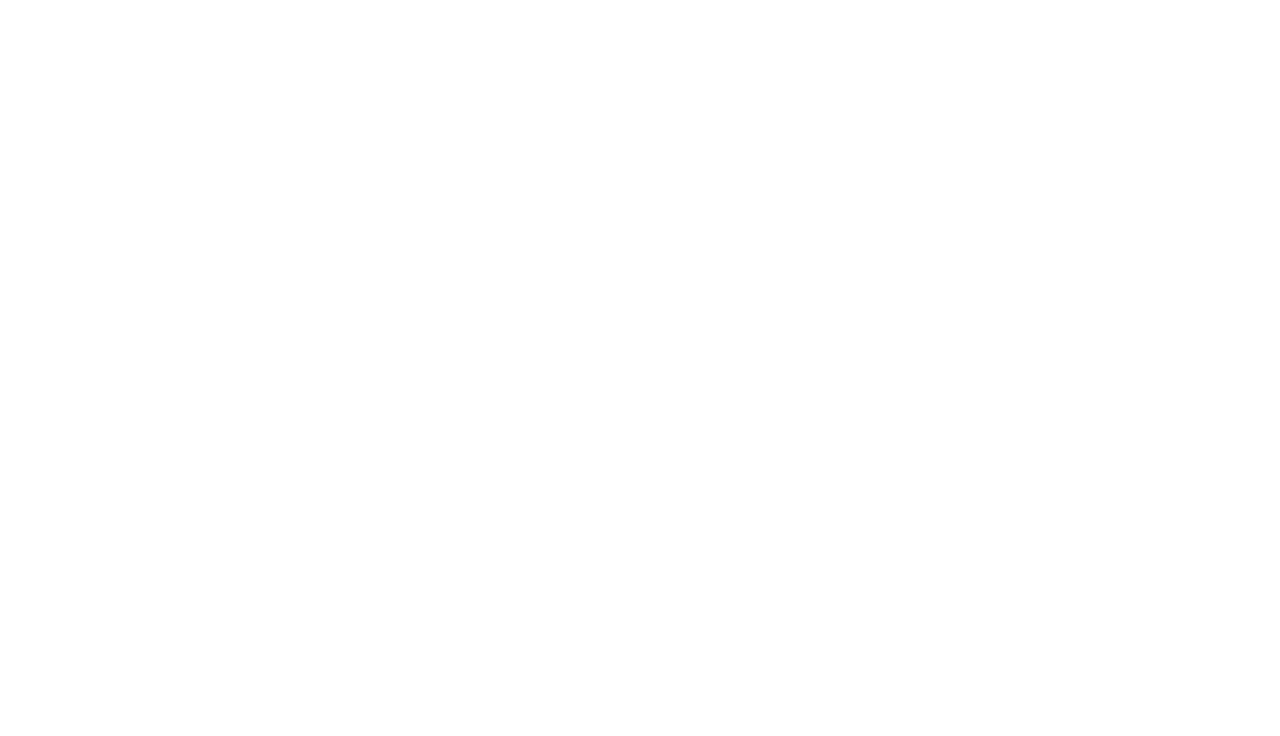
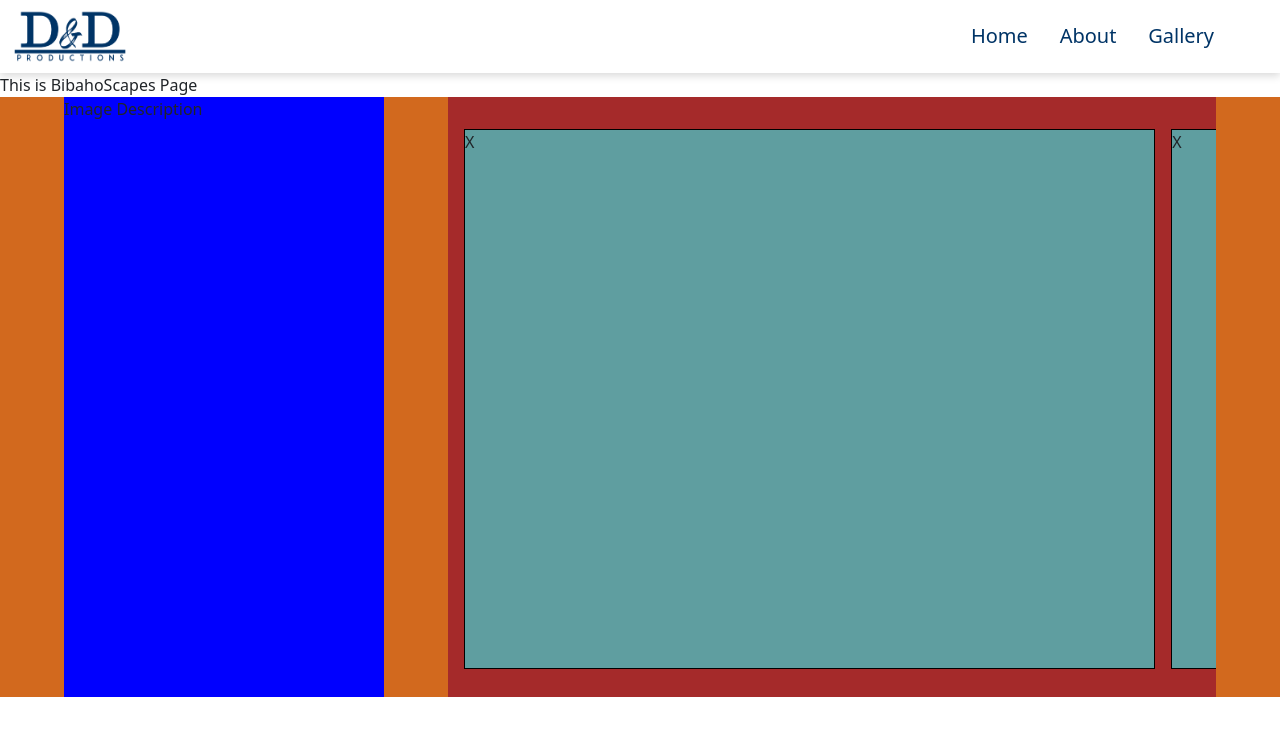
Before and after one commit to jyotirmoy1997/photo-portfolio, a React (Vite) app: page /bibahoscapes in a window 1280 px wide. Before the commit this address had no page. Shown: the top 736 px of the page. Built offline with nearby package versions, Linux system fonts and the light colour scheme.

Commit message:
Added 4 New Routes -> BibahoScapes, BrandStand, MediaPedia & PixelPerfect, Added Gallery Item Component, Added Images Page Component, Renamed Website

```diff
--- a/index.html
+++ b/index.html
@@ -4,7 +4,7 @@
     <meta charset="UTF-8" />
     <link rel="icon" type="image/svg+xml" href="/vite.svg" />
     <meta name="viewport" content="width=device-width, initial-scale=1.0" />
-    <title>Vite + React</title>
+    <title>D&D Productions</title>
   </head>
   <body>
     <div id="root"></div>
--- a/src/App.jsx
+++ b/src/App.jsx
@@ -3,6 +3,10 @@
 import Home from './routes/home/home.component';
 import Gallery from './routes/gallery/gallery.component';
 import About from './routes/about/about.component';
+import BBS from "./routes/bibahoscapes/bbs.routes"
+import PP from "./routes/pixelperfect/pp.routes"
+import BStand from "./routes/brandstand/bstand.routes"
+import MPedia from "./routes/mediapedia/mp.routes"
 import './App.css';
 
 function App() {
@@ -10,7 +14,14 @@
     <Routes>
       <Route path='/' element={<Navigation/>}>
         <Route index={true} element={<Home />} />
-        <Route path='/gallery' element={<Gallery />} />
+        <Route path='/gallery/*' element={<Gallery />}/>
+
+        {/* Separate Routes for Test */}
+        <Route path="/bibahoscapes" element={<BBS />} />
+        <Route path="/pixelperfect" element={<PP />} />
+        <Route path="/brandstand" element={<BStand />} />
+        <Route path="/mediapedia" element={<MPedia />} />
+
         <Route path='/about' element={<About />} />
       </Route>
     </Routes>
--- /dev/null
+++ b/src/components/gallery-item/gallery-item.component.jsx
@@ -0,0 +1,19 @@
+import "./gallery-item.styles.css"
+
+const GalleryItem = ({logo, imageArray}) => {
+    return(
+        <div className="gallery-item-wrapper">
+            <img src="" alt="" />
+            <div className="image-container">
+                <div className="image-dummy">X</div>
+                <div className="image-dummy">X</div>
+                <div className="image-dummy">X</div>
+                <div className="image-dummy">X</div>
+                <div className="image-dummy">X</div>
+                <div className="image-dummy">X</div>
+            </div>
+        </div>
+    )
+}
+
+export default GalleryItem
--- /dev/null
+++ b/src/components/gallery-item/gallery-item.styles.css
@@ -0,0 +1,18 @@
+.gallery-item-wrapper{
+    background-color: chocolate;
+}
+
+.image-container{
+    width: 80%;
+    display: flex;
+    flex-wrap: wrap;
+    justify-content: space-evenly;
+    gap: 20px;
+    margin: 0 auto;
+}
+
+.image-dummy{
+    height: 300px;
+    width: 300px;
+    background-color: brown;
+}
--- /dev/null
+++ b/src/components/images-page/images-page.component.jsx
@@ -0,0 +1,21 @@
+import "./images-page.styles.css"
+
+const ImagePage = () => {
+    return(
+        <div className="image-page-wrapper">
+            <div className="image-desc">
+                Image Description
+            </div>
+            <div className="gallery-image-slider">
+                <div className="img-x">X</div>
+                <div className="img-x">X</div>
+                <div className="img-x">X</div>
+                <div className="img-x">X</div>
+                <div className="img-x">X</div>
+                <div className="img-x">X</div>
+            </div>
+        </div>
+    )
+}
+
+export default ImagePage
--- /dev/null
+++ b/src/components/images-page/images-page.styles.css
@@ -0,0 +1,29 @@
+.image-page-wrapper{
+    background-color: chocolate;
+    height: 600px;
+    display: flex;
+    justify-content: space-evenly;
+}
+
+.image-desc{
+    background-color: blue;
+    width: 25%;
+}
+
+.gallery-image-slider{
+    background-color: brown;
+    width: 60%;
+    overflow: auto;
+    white-space: nowrap;
+    align-items: center;
+}
+
+.img-x{
+    background-color:cadetblue;
+    display: inline-block;
+    height: 90%;
+    width: 90%;
+    border: 1px solid black;
+    margin-top: 2em;
+    margin-left: 1em;
+}
--- /dev/null
+++ b/src/routes/bibahoscapes/bbs.routes.jsx
@@ -0,0 +1,13 @@
+import GalleryItem from "../../components/gallery-item/gallery-item.component"
+import ImagePage from "../../components/images-page/images-page.component"
+
+const BBS = () => {
+    return(
+        <>
+            <div>This is BibahoScapes Page</div>
+            <ImagePage/>
+        </>)
+
+}
+
+export default BBS
--- /dev/null
+++ b/src/routes/brandstand/bstand.routes.jsx
@@ -0,0 +1,7 @@
+const BStand = () => {
+    return(
+        <div>This is BrandStand Page</div>
+    )
+}
+
+export default BStand
--- /dev/null
+++ b/src/routes/mediapedia/mp.routes.jsx
@@ -0,0 +1,7 @@
+const MPedia = () => {
+    return(
+        <div>This is Media Pedia Page</div>
+    )
+}
+
+export default MPedia
--- /dev/null
+++ b/src/routes/pixelperfect/pp.routes.jsx
@@ -0,0 +1,7 @@
+const PP = () => {
+    return(
+        <div>This is Pixel Perfect Page</div>
+    )
+}
+
+export default PP
```
